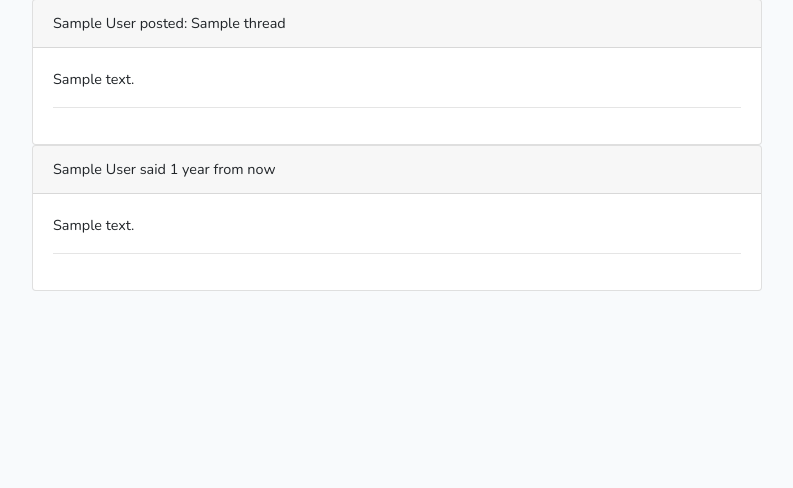
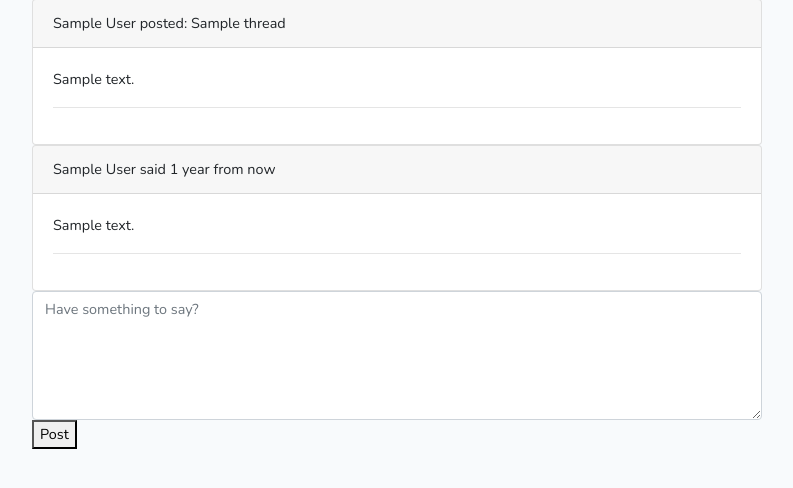
Before and after one commit to rsancle/laracasts-forum, a Laravel app: page /threads/1 in a window 1280 px wide. Shown: the part 80-568 px from the top of the page, without its empty margins (243-1036 px from the left). Run offline with Laravel 8, Linux system fonts and the light colour scheme; a user stored in the database is signed in; tables that the repository leaves empty hold one stand-in row (values such as "Sample post").

Commit message:
added add reply with test

```diff
--- a/app/Reply.php
+++ b/app/Reply.php
@@ -6,6 +6,8 @@ use Illuminate\Database\Eloquent\Model;
 
 class Reply extends Model
 {
+    protected $guarded = [];
+
     public function owner() {
         return $this->belongsTo(User::class, 'user_id');
     }
--- a/app/Thread.php
+++ b/app/Thread.php
@@ -6,9 +6,16 @@ use Illuminate\Database\Eloquent\Model;
 
 class Thread extends Model
 {
+    protected $guarded = [];
+
     public function path()
     {
         return route('showThread', [$this->id]);
+    }
+
+    public function addReply($reply)
+    {
+        $this->replies()->create($reply);
     }
 
     public function replies()
--- a/resources/views/threads/show.blade.php
+++ b/resources/views/threads/show.blade.php
@@ -25,5 +25,19 @@
                 @endforeach
             </div>
         </div>
+
+        @auth
+            <div class="row justify-content-center">
+                <div class="col-md-8">
+                    <form method="POST" action="{{ route('addReply', $thread) }}">
+                        @csrf
+                        <div class="form-group">
+                            <textarea name="body" id="body" rows="5" class="form-control" placeholder="Have something to say?"></textarea>
+                            <button type="submit">Post</button>
+                        </div>
+                    </form>
+                </div>
+            </div>
+        @endauth
     </div>
 @endsection
--- a/routes/web.php
+++ b/routes/web.php
@@ -17,6 +17,7 @@ Route::get('/', function () {
 
 Route::get('/threads', 'ThreadController@index');
 Route::get('/threads/{thread}', 'ThreadController@show')->name('showThread');
+Route::post('/threads/{thread}/replies', 'ReplyController@store')->name('addReply');
 
 Auth::routes();
 
```
Also changed, not shown: app/Http/Controllers/ReplyController.php (+15 -3 lines), tests/Feature/CreateThreadTest.php (renamed from tests/Feature/ParticipateInForum.php, +1 -1 lines), tests/Feature/ParticipateInForumTest.php (added, +37 -0 lines), tests/Unit/ThreadTest.php (+20 -5 lines).
